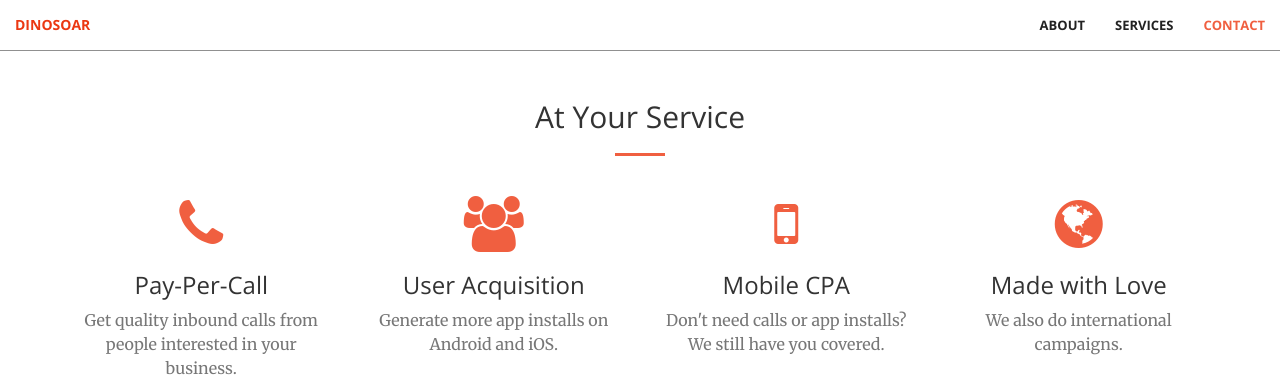
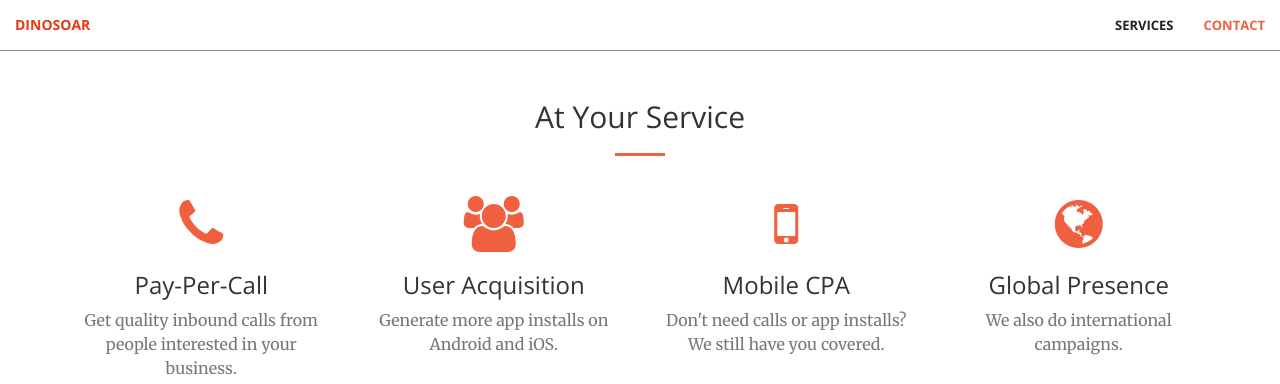
Before and after one commit to dinosoargroup/dinosoargroup.github.io, a Jekyll site: the page built from index.html, in a window 1280 px wide and 900 px high, scrolled down 900 px. Shown: the top 384 px of the window. Built offline with Jekyll 4.4.1, drawn with Linux system fonts in a browser that asks for light colours.

Commit message:
fixed misc.

```diff
--- a/_includes/header.html
+++ b/_includes/header.html
@@ -4,7 +4,7 @@
             <h1>Your New Favorite Performance Marketing Partner</h1>
             <hr>
             <p>DinoSoar can help you grow your business. Let it soar!</p>
-            <a href="#about" class="btn btn-primary btn-xl page-scroll">Find Out More</a>
+            <a href="#services" class="btn btn-primary btn-xl page-scroll">Find Out More</a>
         </div>
     </div>
 </header>
--- a/_includes/nav.html
+++ b/_includes/nav.html
@@ -14,9 +14,9 @@
         <!-- Collect the nav links, forms, and other content for toggling -->
         <div class="collapse navbar-collapse" id="bs-example-navbar-collapse-1">
             <ul class="nav navbar-nav navbar-right">
-                <li>
+                <!-- <li>
                     <a class="page-scroll" href="#about">About</a>
-                </li>
+                </li> -->
                 <li>
                     <a class="page-scroll" href="#services">Services</a>
                 </li>
--- a/_includes/services.html
+++ b/_includes/services.html
@@ -33,7 +33,7 @@
             <div class="col-lg-3 col-md-6 text-center">
                 <div class="service-box">
                     <i class="fa fa-4x fa-globe wow bounceIn text-primary" data-wow-delay=".3s"></i>
-                    <h3>Made with Love</h3>
+                    <h3>Global Presence</h3>
                     <p class="text-muted">We also do international campaigns.</p>
                 </div>
             </div>
```
